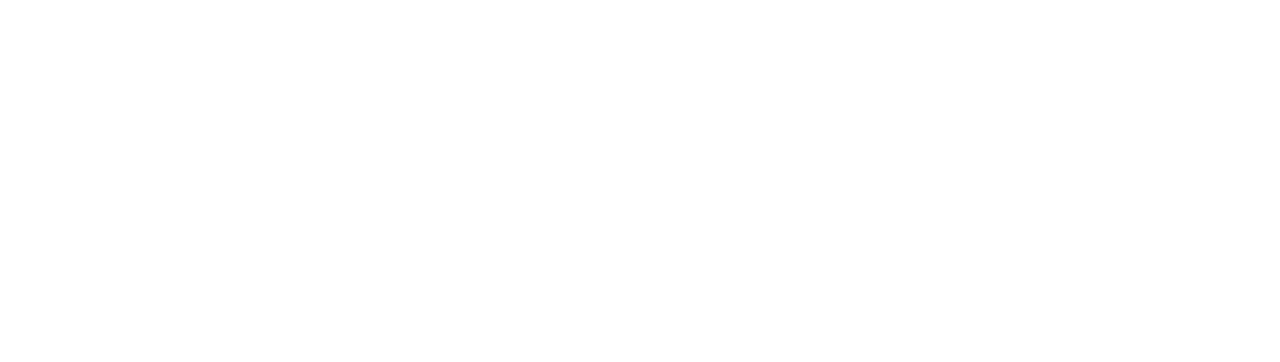
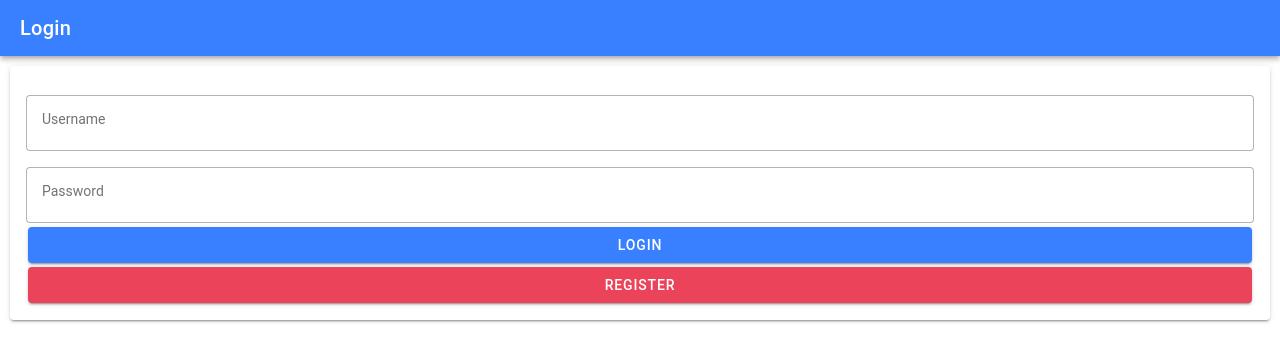
Before and after one commit to mohammadzarkasi/ion-app1, a React (Vite) app: page /login in a window 1280 px wide. Shown: the top 362 px of the page. Built offline with nearby package versions, Linux system fonts and the light colour scheme.

Commit message:
login page

```diff
--- a/src/App.tsx
+++ b/src/App.tsx
@@ -21,6 +21,8 @@
 
 /* Theme variables */
 import './theme/variables.css';
+import LandingPage from './pages/Landing';
+import LoginPage from './pages/Login';
 
 setupIonicReact();
 
@@ -28,12 +30,16 @@
   <IonApp>
     <IonReactRouter>
       <IonRouterOutlet>
-        <Route exact path="/home">
+        <Route exact path="/">
+          <LandingPage/>
+        </Route>
+        <Route exact path="/login" component={LoginPage} />
+        {/* <Route exact path="/home">
           <Home />
         </Route>
         <Route exact path="/">
           <Redirect to="/home" />
-        </Route>
+        </Route> */}
       </IonRouterOutlet>
     </IonReactRouter>
   </IonApp>
--- a/src/main.tsx
+++ b/src/main.tsx
@@ -5,7 +5,7 @@
 const container = document.getElementById('root');
 const root = createRoot(container!);
 root.render(
-  <React.StrictMode>
+  // <React.StrictMode>
     <App />
-  </React.StrictMode>
+  // </React.StrictMode>
 );
--- /dev/null
+++ b/src/pages/Landing.tsx
@@ -0,0 +1,24 @@
+import { IonButton, IonCard, IonCardContent, IonContent, IonHeader, IonPage, IonTitle, IonToolbar } from "@ionic/react";
+
+const LandingPage: React.FC = () => {
+    return (
+    <IonPage>
+        <IonHeader>
+            <IonToolbar color={'primary'}>
+                <IonTitle>Selamat Datang</IonTitle>
+            </IonToolbar>
+        </IonHeader>
+
+        <IonContent>
+            <IonCard>
+                <IonCardContent>
+                    Hello World
+                    <IonButton type="button" routerLink="/login">Login</IonButton>
+                </IonCardContent>
+            </IonCard>
+        </IonContent>
+    </IonPage>
+    );
+}
+
+export default LandingPage;
--- /dev/null
+++ b/src/pages/Login.tsx
@@ -0,0 +1,29 @@
+import { IonBackButton, IonButton, IonCard, IonCardContent, IonContent, IonHeader, IonInput, IonPage, IonTitle, IonToolbar } from "@ionic/react";
+
+const LoginPage: React.FC = () => {
+    return (
+        <IonPage>
+            <IonHeader>
+                <IonToolbar color={'primary'}>
+                    <IonBackButton slot="start"/>
+                    <IonTitle>Login</IonTitle>
+                </IonToolbar>
+            </IonHeader>
+
+            <IonContent>
+                <IonCard>
+                    <IonCardContent>
+                        <form>
+                            <IonInput label="Username" type="text" placeholder="350xxxxxxx" fill="outline" labelPlacement="floating" className="ion-margin-top"/>
+                            <IonInput label="Password" type="password" placeholder="" fill="outline" labelPlacement="floating" className="ion-margin-top"/>
+                            <IonButton type="submit" expand="block">Login</IonButton>
+                            <IonButton type="button" expand="block" color={"danger"}>Register</IonButton>
+                        </form>
+                    </IonCardContent>
+                </IonCard>
+            </IonContent>
+        </IonPage>
+    );
+}
+
+export default LoginPage;
```
